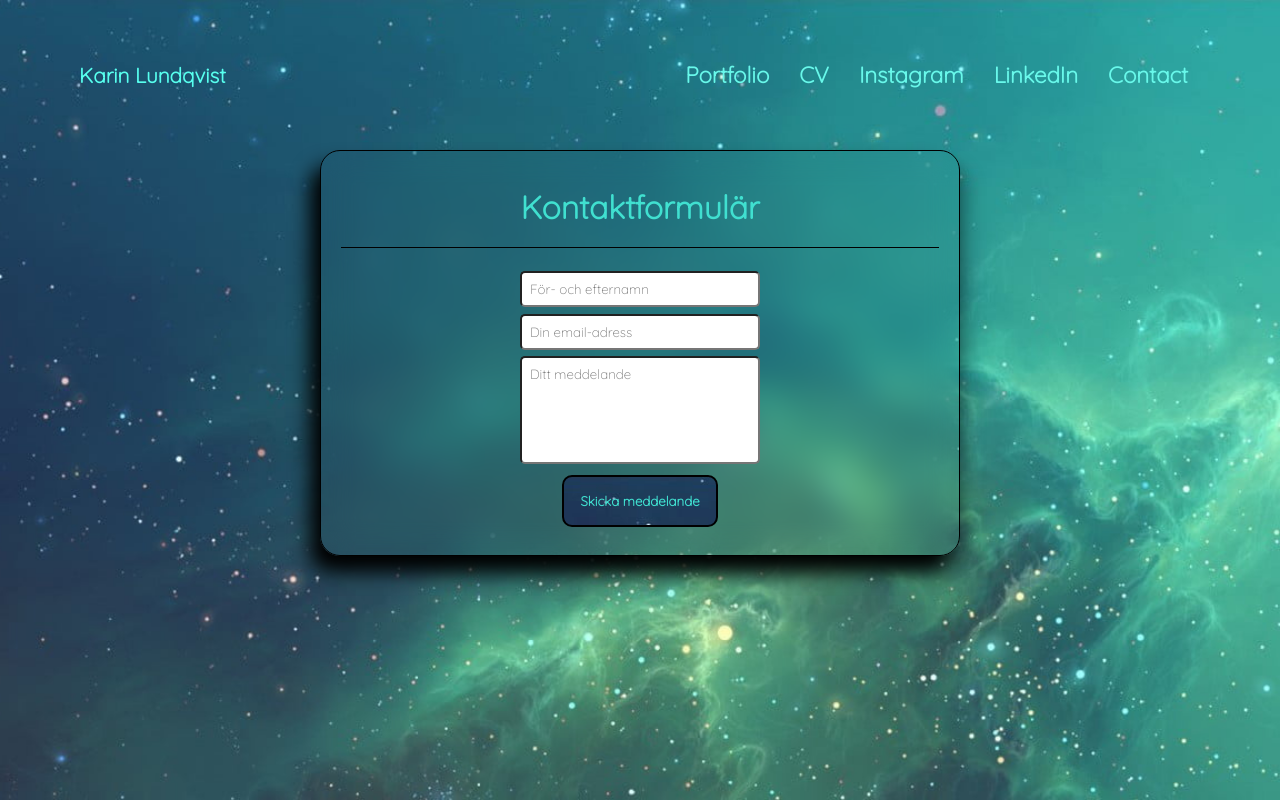
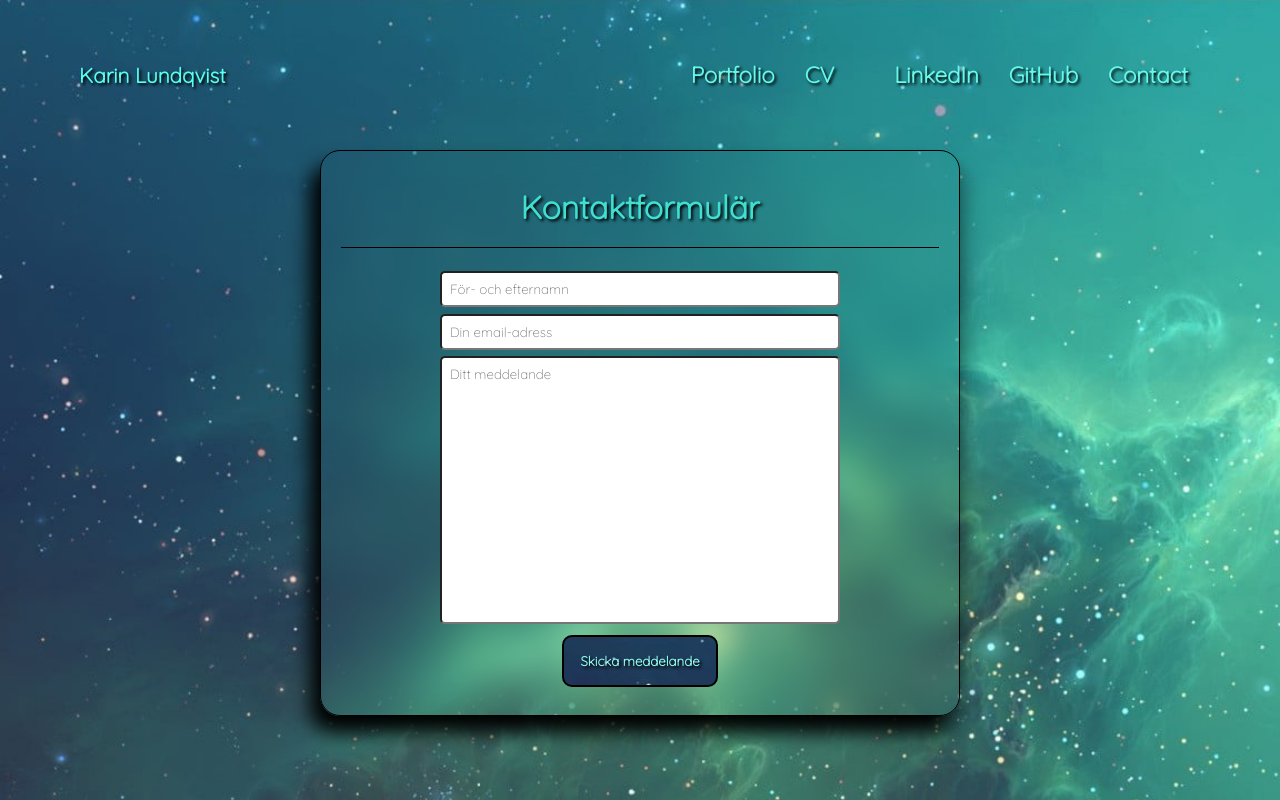
Before and after one commit to FikaKarin/PORTFOLIO, a React (Create React App) app: page /Contact in a window 1280 px wide. Shown: the top 800 px of the page. Built offline with nearby package versions, Linux system fonts and the light colour scheme.

Commit message:
small changes css

```diff
--- a/src/App.js
+++ b/src/App.js
@@ -22,6 +22,7 @@ function App() {
             <Route path="/Portfolio" element={<Portfolio />}></Route>
             <Route path="/CV" element={<Cv />}></Route>
             <Route path="https://instagram.com/lundqvistkarin" target="_blank">Instagram</Route>
+
             <Route path="/Contact" element={<Contact />}></Route>
           </Routes>
 
--- a/src/CV.css
+++ b/src/CV.css
@@ -6,6 +6,7 @@ img {
     padding: 20px;
     max-height: 90em;
     transition: all 0.3s ease-in-out;
+    border-radius: 30px;
 }
 
 img:hover {
--- a/src/Navbar.css
+++ b/src/Navbar.css
@@ -9,7 +9,6 @@
 .navbar {
   z-index: 5;
   position: relative;
-  /* border-bottom: 2px solid rgb(0, 0, 0); */
   display: flex;
   justify-content: space-between;
   align-items: center;
@@ -17,7 +16,10 @@
   width: 100%;
 }
 
-
+a {
+  border-radius: 10px;
+  text-shadow: 2px 2px 3px black;
+}
 
 .nav-link-left,
 .nav-link-right {
@@ -29,7 +31,6 @@
 .nav-link-left {
   margin-left: 5%;
 }
-
 
 .nav-link-left .link-left {
   font-size: 1.3rem;
@@ -55,7 +56,7 @@
   transition: all 0.3s ease-in-out;
   border-radius: 3px;
   font-weight: bold;
-  margin: 5px
+  margin: 5px;
 }
 
 .nav-link-right .link-right:hover {
@@ -77,10 +78,9 @@
 .sub-nav-right {
   z-index: 4;
   display: flex;
-  /* border: 1px rgb(153, 61, 76) solid; */
   font-weight: bold;
   width: 100px;
-  height: 190px;
+  height: 220px;
   position: absolute;
   right: 0;
   top: -30%;
@@ -92,7 +92,10 @@
 
 .sub-nav-right .link-right {
   text-decoration: none;
+
 }
+
+
 
 @media screen and (max-width: 820px) {
   .nav-link-right {
@@ -103,6 +106,7 @@
     position: absolute;
     right: 7%;
     font-size: 2.5rem;
+
   }
 
   .toggle-menu:hover {
@@ -116,13 +120,16 @@
     margin-right: 7px;
     font-size: 1rem;
     padding: 1rem;
-    background-color: rgb(4, 185, 167);
+    background-color: rgb(2, 177, 159);
     border-radius: 10px;
+    box-shadow: 10px 14px 18px 0 rgba(0, 0, 0, 0.2),
+    -10px 16px 20px 0 rgba(0, 0, 0, 1);
+    border: 1px solid black;
   }
 
   .sub-nav-right.active a {
-  padding: 5px;
-color: rgb(78, 255, 237);
+    padding: 5px;
+    color: rgb(78, 255, 237);
   }
 
   .sub-nav-right.active a:hover {
@@ -130,6 +137,5 @@ color: rgb(78, 255, 237);
     box-shadow: 0 4px 8px 0 rgba(0, 0, 0, 0.2), 0 6px 20px 0 rgba(0, 0, 0, 1);
     padding: 8px;
     transition: all 0.2s ease-in;
-
   }
 }
--- a/src/Navbar.js
+++ b/src/Navbar.js
@@ -3,7 +3,6 @@ import { Link } from "react-router-dom";
 import './Navbar.css'
 import {useState} from 'react';
 import {GiHamburger} from 'react-icons/gi';
-
 const Navbar = () => {
    const [toggle, setToggle] = useState(false);
 
@@ -31,10 +30,12 @@ const Navbar = () => {
             </Link>
 
             <a href="https://instagram.com/lundqvistkarin" target="_blank" rel="noreferrer" className="link-right">
-                Instagram
             </a>
             <a href="https://www.linkedin.com/in/karin-lundqvist-555a3721b/" target="_blank" rel="noreferrer" className="link-right">
                 LinkedIn
+            </a>
+            <a href="https://github.com/FikaKarin" target="_blank" rel="noreferrer" className="link-right">
+                GitHub
             </a>
             <Link to="/Contact" className="Contact" className="link-right" >
                 Contact
@@ -63,8 +64,11 @@ const Navbar = () => {
             <a href="https://www.linkedin.com/in/karin-lundqvist-555a3721b/" target="_blank" rel="noreferrer" className="link-right">
                 LinkedIn
             </a>
+            <a href="https://github.com/FikaKarin" target="_blank" rel="noreferrer" className="link-right">
+                GitHub
+            </a>
             <Link to="/Contact" className="Contact" className="link-right" >
-                Contact
+                Kontakt
             </Link>
 
 
--- a/src/components/Card.css
+++ b/src/components/Card.css
@@ -13,11 +13,14 @@
     padding-left: 40px;
     padding-right: 40px;
     backdrop-filter: blur(7px);
+    box-shadow: 10px 14px 18px 0 rgba(0, 0, 0, 0.2),
+    -10px 16px 20px 0 rgba(0, 0, 0, 1);
+
 }
 
 .card-container:hover {
-    box-shadow: 10px 14px 18px 0 rgba(0, 0, 0, 0.2),
-    -10px 16px 20px 0 rgba(0, 0, 0, 1);
+    box-shadow: 0px 0px 0px 0 rgba(0, 0, 0, 0.2),
+    0px 0px 0px 0 rgba(0, 0, 0, 1);
     transition: all 0.2s ease-in;
 }
 
@@ -41,6 +44,7 @@
 .card-container a {
     text-decoration: none;
     text-shadow: 2px 2px 3px black;
+
 }
 
 .card-container a:hover {
--- a/src/components/Contact.css
+++ b/src/components/Contact.css
@@ -10,13 +10,14 @@
 
 h1 {
   margin-top: 1rem;
+  text-shadow: 2px 2px 3px black;
 }
 
 .name {
 padding-top: 0.5rem;
 padding-bottom: 0.5rem;
 padding-left: 0.5rem;
-padding-right: 5rem;
+padding-right: 15rem;
 border-radius: 5px;
 margin: 0.2rem;
 
@@ -26,16 +27,16 @@ margin: 0.2rem;
   padding-top: 0.5rem;
   padding-bottom: 0.5rem;
   padding-left: 0.5rem;
-  padding-right: 5rem;
+  padding-right: 15rem;
   border-radius: 5px;
   margin: 0.2rem;
 }
 
 .medd {
   padding-top: 0.5rem;
-  padding-bottom: 5rem;
+  padding-bottom: 15rem;
   padding-left: 0.5rem;
-  padding-right: 5rem;
+  padding-right: 15rem;
   border-radius: 5px;
   margin: 0.2rem;
 }
@@ -47,6 +48,8 @@ button {
   border: 2px solid black;
   font-weight: bold;
   margin: 0.5rem;
+  text-shadow: 2px 2px 3px black;
+  color: rgb(143, 248, 238);
 }
 
 button:hover {
--- a/src/components/Footer.js
+++ b/src/components/Footer.js
@@ -10,7 +10,7 @@ const FooterInfo = {
 
 const Footer = () => {
   return (<div className="footer">
-     <p>{FooterInfo.name}</p> <p>{FooterInfo.email}</p> <p>{FooterInfo.phone}</p>
+     <p>{}</p> <p>{FooterInfo.email}</p> <p>{FooterInfo.phone}</p>
 
   </div>)
 }
```
Also changed, not shown: src/JPG CV Portfolio.jpg, src/insta.svg (added).
